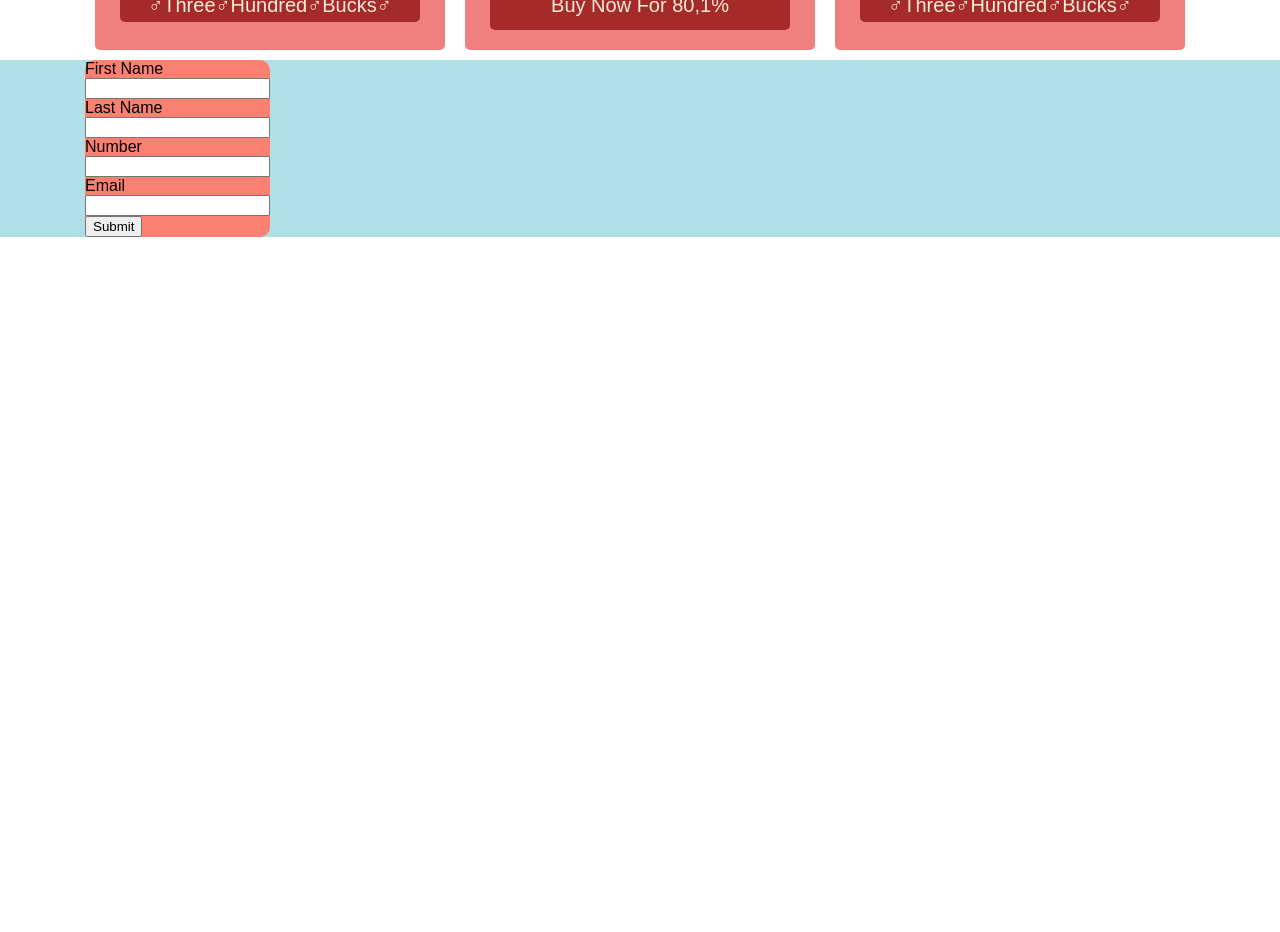
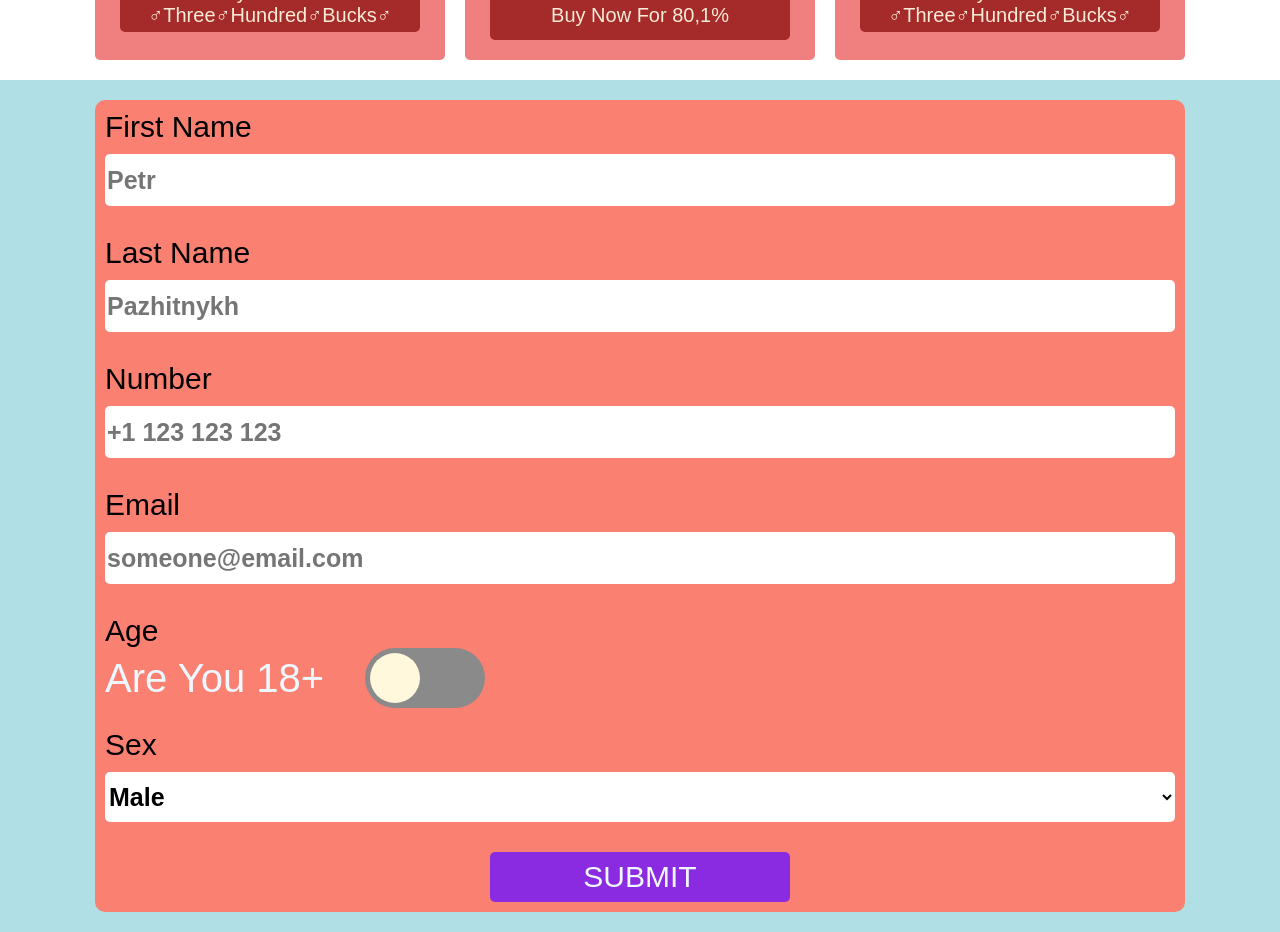
Before and after one commit to bantamer/rsschool-react, a React (Vite) app in the folder reactComponents/: page / in a window 1280 px wide. Shown: the part 1040-1972 px from the top of the page. Before the commit the page ends 1277 px from the top, so only its background shows below. Built offline with nearby package versions, Linux system fonts and the light colour scheme.

Commit message:
feat: add form

```diff
--- a/reactComponents/src/components/card/index.jsx
+++ b/reactComponents/src/components/card/index.jsx
@@ -64,7 +64,7 @@ const CARDS = [
 ];
 
 const Cards = () => (
-  <div className="container">
+  <div className="container container_flex-cards">
     {CARDS.map((card) => (
       <Card
         key={card.imgUrl}
--- a/reactComponents/src/components/form/form.css
+++ b/reactComponents/src/components/form/form.css
@@ -1,5 +1,147 @@
 .form {
   background-color: salmon;
   border-radius: 10px;
+  width: inherit;
+  height: min-content;
+  margin: 10px;
+}
+
+.form_flex {
+  display: flex;
+  flex-direction: column;
+}
+
+.form__label {
+  font-size: 30px;
+  font-weight: 300;
+
+  display: flex;
+  flex-direction: column;
+
+  margin: 10px;
+
+  cursor: pointer;
+}
+
+.form__label_size-checkbox {
   width: min-content;
 }
+
+.form__input,
+.select {
+  font-size: 25px;
+  font-weight: 700;
+  text-align: left;
+  text-justify: center;
+  color: black;
+
+  width: inherit;
+  height: 50px;
+
+  background-color: white;
+
+  border: 0;
+  border-radius: 5px;
+
+  margin: 10px 0;
+}
+
+.select {
+  cursor: pointer;
+}
+
+.form__input-checkbox {
+  position: absolute;
+  -webkit-appearance: none;
+  -moz-appearance: none;
+  appearance: none;
+}
+
+.form__button {
+  width: 300px;
+  height: 50px;
+
+  margin: 10px auto;
+
+  border: 0;
+  border-radius: 5px;
+
+  font-size: 30px;
+  text-transform: uppercase;
+  font-weight: 400;
+  color: aliceblue;
+
+  background-color: blueviolet;
+
+  cursor: pointer;
+}
+
+/* slider */
+
+.wrapper-checkbox {
+  width: min-content;
+  height: min-content;
+  display: flex;
+  flex-direction: row;
+  align-items: center;
+  column-gap: 20px;
+}
+
+.checkbox-select {
+  width: 240px;
+  font-size: 40px;
+  text-transform: capitalize;
+  color: aliceblue;
+}
+
+.slider {
+  position: relative;
+
+  background-color: rgb(138, 138, 138);
+
+  width: 120px;
+  height: 60px;
+
+  border-radius: 30px;
+}
+
+.slider::before {
+  position: absolute;
+  left: 5px;
+  top: 5px;
+
+  content: '';
+
+  background-color: cornsilk;
+
+  width: 50px;
+  height: 50px;
+
+  border-radius: 50%;
+
+  -webkit-transition: 0.4s;
+  transition: 0.4s;
+}
+input.form__input-checkbox:checked + .slider {
+  background-color: blueviolet;
+}
+
+input:checked + .slider:before {
+  -webkit-transform: translateX(60px);
+  -ms-transform: translateX(60px);
+  transform: translateX(60px);
+}
+
+@media (max-width: 1110px) {
+  .wrapper-checkbox {
+    margin: 10px 0;
+    column-gap: 0px;
+    flex-direction: column;
+    row-gap: 20px;
+    align-items: flex-start;
+  }
+
+  .checkbox-select {
+    font-size: 30px;
+  }
+} ;
--- a/reactComponents/src/components/form/index.jsx
+++ b/reactComponents/src/components/form/index.jsx
@@ -4,25 +4,41 @@ import './form.css';
 
 const Form = () => (
   <div className="container">
-    <form className="form">
+    <form className="form form_flex">
       <label className="form__label" htmlFor="firstName">
         First Name
-        <input id="firstName" className="form__input" type="text" />
+        <input id="firstName" className="form__input" type="text" placeholder="Petr" />
       </label>
       <label className="form__label" htmlFor="lastName">
         Last Name
-        <input id="lastName" className="form__input" type="text" />
+        <input id="lastName" className="form__input" type="text" placeholder="Pazhitnykh" />
       </label>
       <label className="form__label" htmlFor="number">
         Number
-        <input id="number" className="form__input" type="text" />
+        <input id="number" className="form__input" type="text" placeholder="+1 123 123 123" />
       </label>
       <label className="form__label" htmlFor="number">
         Email
-        <input id="email" className="form__input" type="text" />
+        <input id="email" className="form__input" type="text" placeholder="someone@email.com" />
+      </label>
+      <label className="form__label form__label_size-checkbox" htmlFor="userAge">
+        Age
+        <div className="wrapper-checkbox">
+          <div className="checkbox-select">Are you 18+</div>
+          <input className="form__input-checkbox" id="userAge" type="checkbox" />
+          <span className="slider" />
+        </div>
+      </label>
+      <label className="form__label" htmlFor="userSex">
+        Sex
+        <select className="select">
+          <option className="select__option">Male</option>
+          <option className="select__option">Female</option>
+          <option className="select__option">Other</option>
+        </select>
       </label>
 
-      <input type="submit" />
+      <input className="form__button" type="submit" value="submit" />
     </form>
   </div>
 );
--- a/reactComponents/src/index.css
+++ b/reactComponents/src/index.css
@@ -10,10 +10,25 @@
 .container {
   margin: 0 auto;
   max-width: 1110px;
+}
+
+.container_flex-cards {
   display: flex;
   flex-flow: row wrap;
+}
+
+.section {
+  padding: 10px;
 }
 
 .section_background-powerblue {
   background-color: powderblue;
 }
+
+/* @media */
+
+@media (max-width: 1110px) {
+  .container {
+    max-width: min-content;
+  }
+}
```
Also changed, not shown: 1 other file (tests, documents, lock files or other folders).
